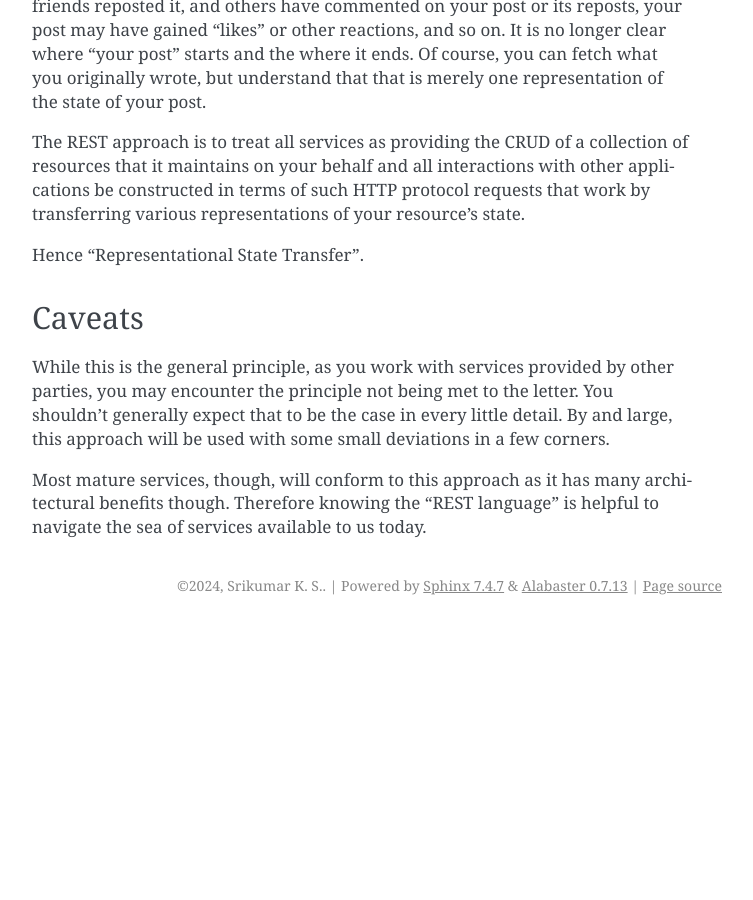
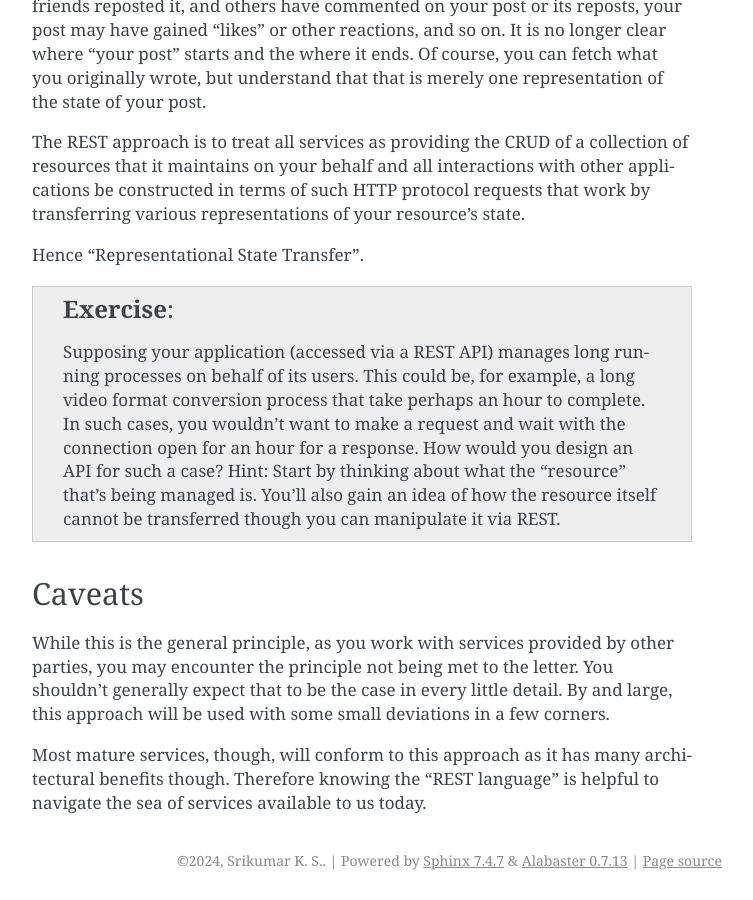
Before and after one commit to kreauniv/comp350, a Sphinx documentation site: the page built from source/rest.rst, in a window 1280 px wide and 900 px high, scrolled down 7124 px. Shown: the whole window, without its empty margins (388-1141 px from the left). Built offline with Sphinx 7.4.7, drawn with Linux system fonts in a browser that asks for light colours; before the commit the page ends 7749 px from its top, so only the background shows below that.

Commit message:
Added small exercise

```diff
--- a/source/rest.rst
+++ b/source/rest.rst
@@ -360,6 +360,17 @@ that work by transferring various representations of your resource's state.
 
 Hence "Representational State Transfer".
 
+.. admonition:: **Exercise**
+
+    Supposing your application (accessed via a REST API) manages long running
+    processes on behalf of its users. This could be, for example, a long video
+    format conversion process that take perhaps an hour to complete. In such
+    cases, you wouldn't want to make a request and wait with the connection
+    open for an hour for a response. How would you design an API for such a
+    case? Hint: Start by thinking about what the "resource" that's being
+    managed is. You'll also gain an idea of how the resource itself cannot be
+    transferred though you can manipulate it via REST.
+
 Caveats
 -------
 
```
